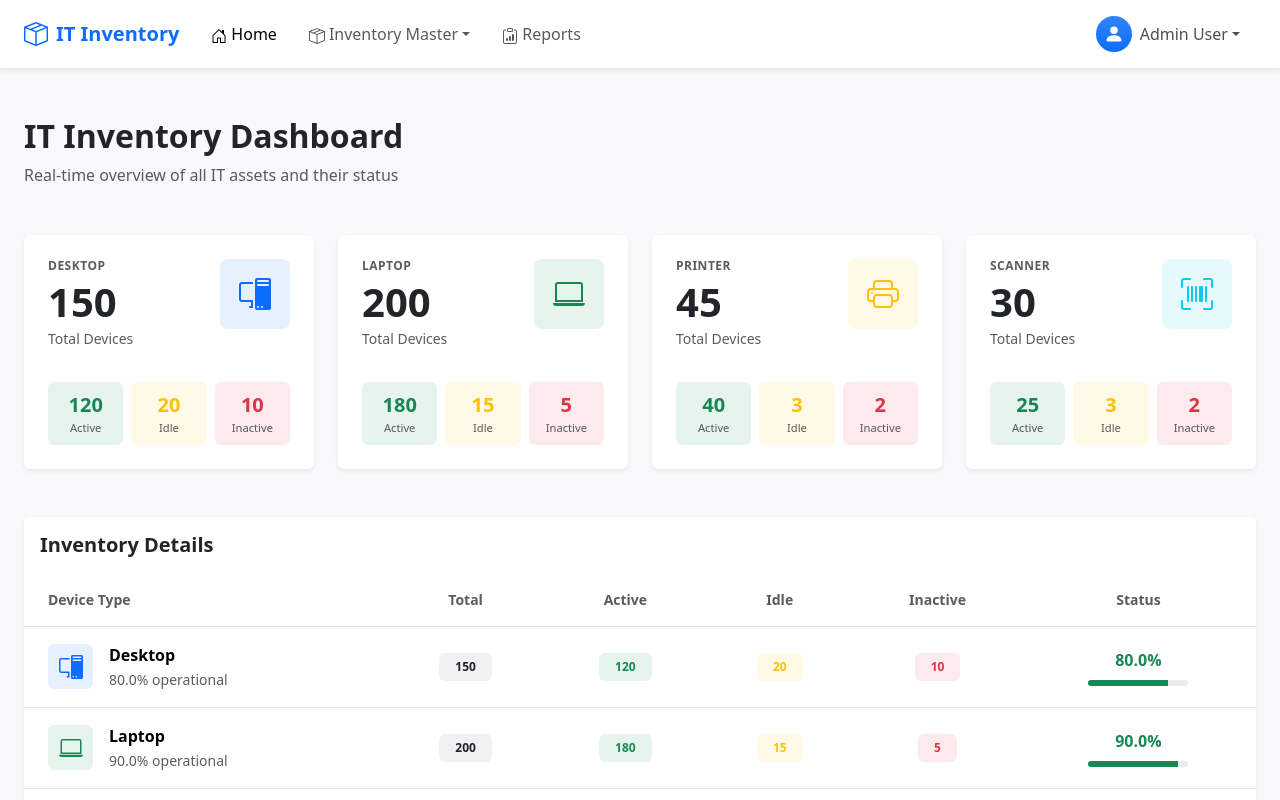
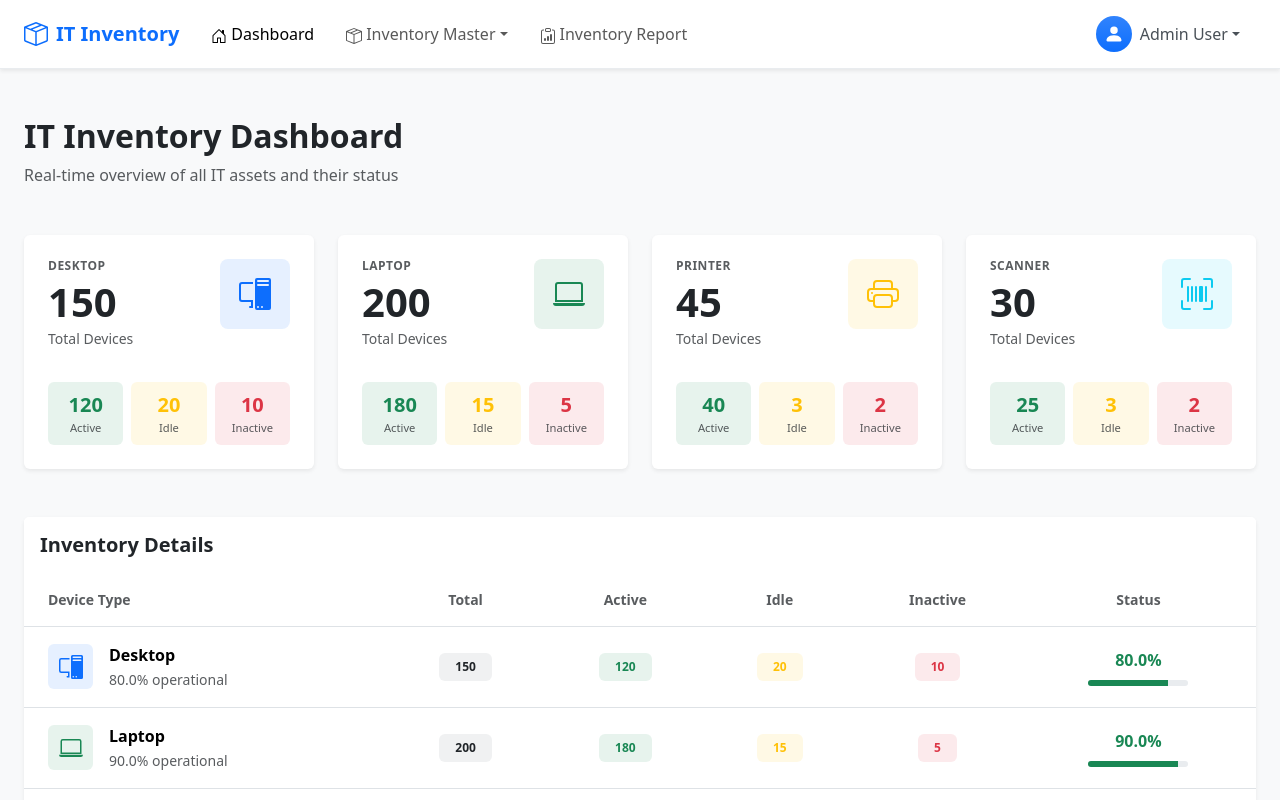
Before and after one commit to Demigod1410/NIRD-Inventory, a Next.js app: page / in a window 1280 px wide. Shown: the top 800 px of the page. Built offline with nearby package versions, Linux system fonts and the light colour scheme.

Commit message:
Update Navbar links to reflect new terminology: 'Home' to 'Dashboard' and 'Reports' to 'Inventory Report'

```diff
--- a/src/components/navabr.jsx
+++ b/src/components/navabr.jsx
@@ -34,7 +34,7 @@ export default function Navbar() {
                 <svg xmlns="http://www.w3.org/2000/svg" width="16" height="16" fill="currentColor" className="bi bi-house-door me-1" viewBox="0 0 16 16">
                   <path d="M8.354 1.146a.5.5 0 0 0-.708 0l-6 6A.5.5 0 0 0 1.5 7.5v7a.5.5 0 0 0 .5.5h4.5a.5.5 0 0 0 .5-.5v-4h2v4a.5.5 0 0 0 .5.5H14a.5.5 0 0 0 .5-.5v-7a.5.5 0 0 0-.146-.354L13 5.793V2.5a.5.5 0 0 0-.5-.5h-1a.5.5 0 0 0-.5.5v1.293zM2.5 14V7.707l5.5-5.5 5.5 5.5V14H10v-4a.5.5 0 0 0-.5-.5h-3a.5.5 0 0 0-.5.5v4z"/>
                 </svg>
-                Home
+                Dashboard
               </a>
             </li>
             <li className="nav-item dropdown">
@@ -79,7 +79,7 @@ export default function Navbar() {
                   <path d="M4 1.5H3a2 2 0 0 0-2 2V14a2 2 0 0 0 2 2h10a2 2 0 0 0 2-2V3.5a2 2 0 0 0-2-2h-1v1h1a1 1 0 0 1 1 1V14a1 1 0 0 1-1 1H3a1 1 0 0 1-1-1V3.5a1 1 0 0 1 1-1h1z"/>
                   <path d="M9.5 1a.5.5 0 0 1 .5.5v1a.5.5 0 0 1-.5.5h-3a.5.5 0 0 1-.5-.5v-1a.5.5 0 0 1 .5-.5zm-3-1A1.5 1.5 0 0 0 5 1.5v1A1.5 1.5 0 0 0 6.5 4h3A1.5 1.5 0 0 0 11 2.5v-1A1.5 1.5 0 0 0 9.5 0z"/>
                 </svg>
-                Reports
+                Inventory Report
               </a>
             </li>
           </ul>
```
